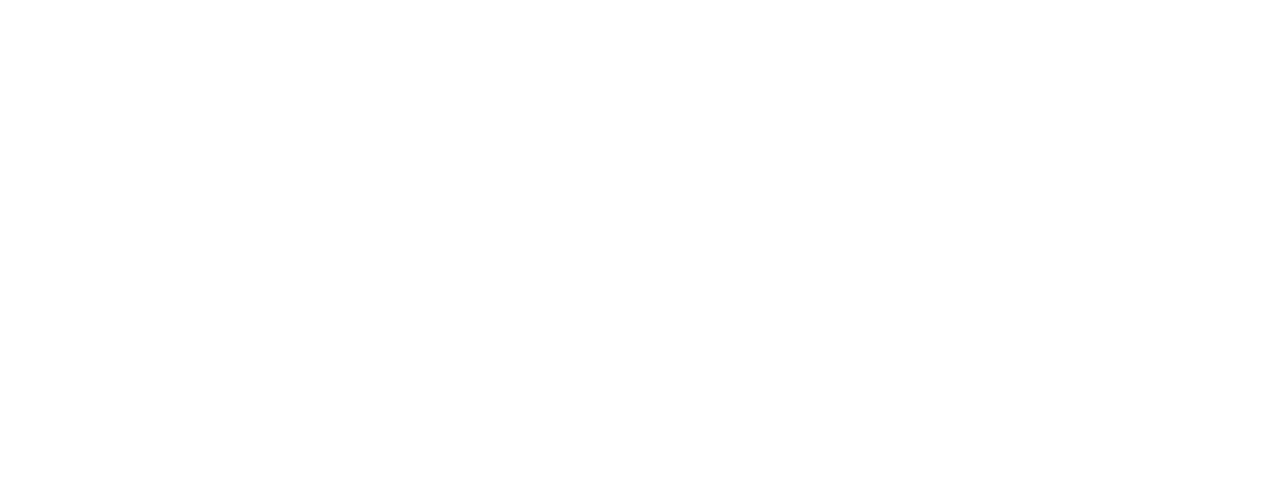
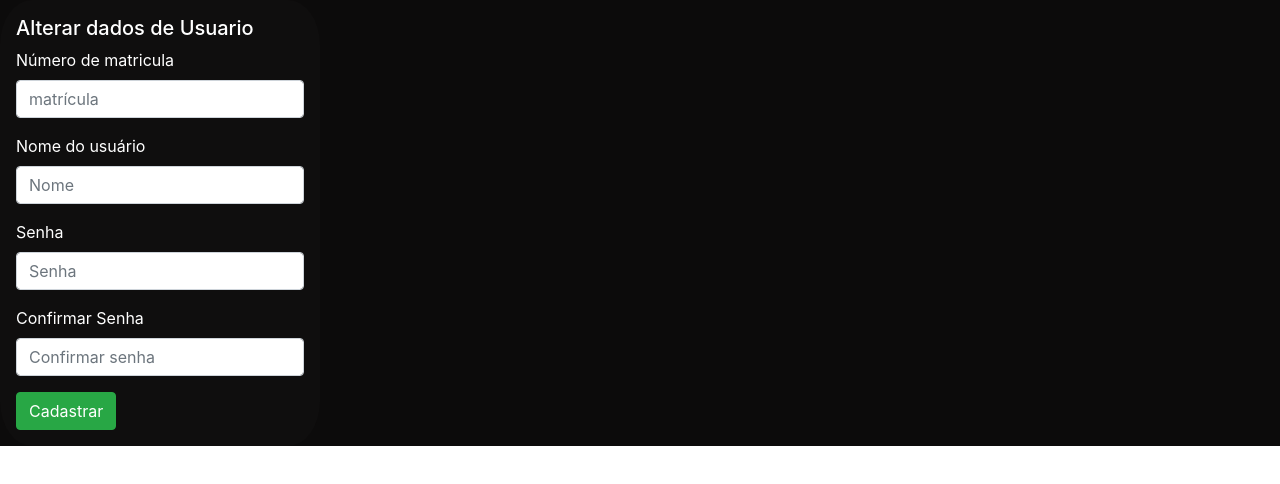
Before and after one commit to julianadeveloper/FuncionariosFront, a Vue app: page /UpdateUser in a window 1280 px wide. Before the commit this address had no page. Shown: the top 484 px of the page. Built offline with nearby package versions, Linux system fonts and the light colour scheme.

Commit message:
req criar e listar users ok

```diff
--- a/src/App.vue
+++ b/src/App.vue
@@ -1,9 +1,7 @@
 <template>
   <nav>
-    <router-link to="/LoginView"></router-link>
-        <router-link to="/CreateUser"></router-link>
-
-    <router-link to="/about"></router-link>
+    <!-- <router-link to="/LoginView"></router-link>
+    <router-link to="/CreateUser"></router-link>  -->
   </nav>
   <main>
   <div>
@@ -26,7 +24,6 @@
   box-sizing:border-box;
   overflow: hidden;
 
-
 }
 
 @media only screen and (max-width:720px ){
@@ -36,7 +33,6 @@
     flex-shrink: inherit;
     width: 100vw;
     height: 100vh;
-    overflow: hidden;
 
   }
 
--- /dev/null
+++ b/src/components/ButtonsCards.vue
@@ -0,0 +1,17 @@
+<template>
+    <div>
+        <a href="#" class="btn btn-primary btn-sm">Alterar dados</a>
+        <a href="#" class="btn btn-danger btn-sm">Excluir Funcionario</a>
+        <a href="#" class="btn btn-success btn-sm">Salvar</a>
+      </div>
+</template>
+
+<script lang="ts">
+import { defineComponent} from "vue";
+
+export default defineComponent({
+  name: "ButtonsCardsVue",
+
+
+  })
+</script>
--- a/src/components/CardUser.vue
+++ b/src/components/CardUser.vue
@@ -1,44 +1,67 @@
 <template>
   <div id="mycard">
-<div  class="card" style="width: 25rem">
+    <div v-for="(user, i) in users" :key="i" class="card" style="width: 22rem">
       <div class="card-body">
         <h5 class="card-title">Usuario</h5>
-        <p class="card-text column">
-          Nome: Funcionario x; <br/>
-          Matricula: 1234,
-        </p>
-        <a href="#" class="btn btn-primary btn-sm">Alterar dados</a>
-        <a href="#" class="btn btn-danger btn-sm">Excluir Funcionario</a>
-        <a href="#" class="btn btn-success btn-sm">Salvar</a>
+        <p>Nome:{{ user.username }}</p>
+        <p>Matricula:{{ user.name }}</p>
+    <div>
+       <ButtonsCardsVue/>
     </div>
+    </div>
+        <!-- aqui irei retornar o procedimento q foi feito como get, delet, update... -->
+        <p class="card-text column"></p>
+
     </div>
   </div>
 </template>
+
 <script lang="ts">
-import { defineComponent } from "vue";
-
+import ButtonsCardsVue from "./ButtonsCards.vue";
+import { defineComponent, onMounted, ref } from "vue";
+import { ApiService } from "../services/api";
 export default defineComponent({
   name: "CardUser",
+
+  components:{
+    ButtonsCardsVue,
+  },
+  setup() {
+    const apiService = new ApiService();
+
+    const users = ref([]);
+
+    onMounted(async () => {
+      users.value = await apiService.listUsers();
+    });
+
+    return { users };
+  },
 });
 </script>
 <style>
-#mycard{
+#mycard {
+  flex-wrap: wrap;
   margin: 1.5rem;
   display: flex;
   justify-content: flex-start;
   align-items: center;
-    flex-direction: column;
-
+  flex-direction: row;
+  flex-wrap: wrap;
 }
-.btn{
+.btn {
   margin: 0.5rem;
 }
-.card-title, .card-text{
+.card-title,
+.card-text {
   color: white;
-
 }
-.card{
+.card {
+  max-width: 100%;
   background-color: rgb(34, 83, 126);
+  margin: 0.5rem;
 }
-
+p {
+  color: white;
+}
 </style>
--- a/src/components/FormCreateUser.vue
+++ b/src/components/FormCreateUser.vue
@@ -1,43 +1,87 @@
 <template>
   <section class="createuser">
-
     <form class="center form-create">
       <div class="form-group">
         <h5>Cadastrar Usuario</h5>
         <label for="exampleInputEmail1">Número de matricula</label>
-<input type="text" class="form-control" id="exampleInputEmail1" placeholder="Numero de matrícula">
+        <input
+          type="text"
+          class="form-control"
+          id="exampleInputEmail1"
+          placeholder="Numero de matrícula"
+          v-model="user.username"
+        />
       </div>
       <div class="form-group">
-
-
         <label for="exampleInputEmail1">Nome do usuário</label>
-<input type="text" class="form-control" id="exampleInputEmail1" placeholder="Numero de matrícula">
+        <input
+          type="text"
+          class="form-control"
+          id="exampleInputUser"
+          placeholder="Nome"
+          v-model="user.name"
+        />
+      </div>
+      <div class="form-group">
+        <label for="exampleInputPassword1"> Senha</label>
+        <input
+          type="password"
+          class="form-control"
+          id="exampleInputPassword1"
+          placeholder="Senha"
+          v-model="user.password"
+        />
       </div>
       <div class="form-group">
         <label for="exampleInputPassword1">Confirmar Senha</label>
-    <input type="password" class="form-control" id="exampleInputPassword1" placeholder="Senha">
+        <input
+          type="password"
+          class="form-control"
+          id="exampleInputPassword2"
+          placeholder="Confirmar Senha"
+          v-model="user.passwordConfirm"
+        />
       </div>
-  <div class="form-group form-check">
-    <input type="checkbox" class="form-check-input" id="exampleCheck1">
-    <label class="form-check-label" for="exampleCheck1">Salvar</label>
-  </div>
-  <button type="submit" class="btn btn-success">Cadastrar</button>
+      <button type="submit" class="btn btn-success" @click.prevent="register()">Cadastrar</button>
     </form>
   </section>
 </template>
+
 <script lang="ts">
-import { defineComponent } from "vue";
+import { ApiService } from "../services/api";
+import { defineComponent, ref } from "vue";
 export default defineComponent({
   name: "FormCreateUser",
-})
+  setup() {
+    const user = ref({
+      username: "",
+      name: "",
+      password: "",
+      passwordConfirm: "",
+    });
+    const apiService = new ApiService();
+    return { user, apiService };
+  },
+
+  methods:{
+    register(){
+
+     const passwordOk =  this.user.password === this.user.passwordConfirm
+
+      this.apiService.userCreate(this.user)
+
+  }
+
+}});
 </script>
+
 <style scope>
-.create-user{
+.create-user {
   display: flex;
   overflow: hidden;
   background: rgb(7, 6, 6);
 }
-.form-create{
+.form-create {
   align-items: center;
   justify-content: center;
   color: white;
@@ -47,5 +91,4 @@
   height: auto;
   border-radius: 10%;
 }
-
 </style>
--- /dev/null
+++ b/src/components/UpdateUser.vue
@@ -0,0 +1,52 @@
+<template>
+<section class="updateuser">
+
+<form class="center form-create"  @submit.prevent="userUdpdate()">
+  <div class="form-group">
+    <h5>Alterar dados de Usuario</h5>
+    <label for="exampleInputEmail1">Número de matricula</label>
+<input type="text" class="form-control" id="exampleInputEmail1" placeholder="matrícula" v-model="matricula">
+  </div>
+   <div class="form-group">
+
+
+    <label for="exampleInputEmail1">Nome do usuário</label>
+<input type="text" class="form-control" id="exampleInputName" placeholder="Nome" v-model="name">
+  </div>
+  <div class="form-group">
+    <label for="exampleInputPassword1"> Senha</label>
+    <input type="password" class="form-control" id="exampleInputPassword1" placeholder="Senha" v-model="password">
+  </div>
+   <div class="form-group">
+    <label for="exampleInputPassword1">Confirmar Senha</label>
+    <input type="password" class="form-control" id="exampleInputPassword2" placeholder="Confirmar senha" v-model="passconfirm">
+  </div>
+  <button type="submit" class="btn btn-success">Cadastrar</button>
+</form>
+</section>
+</template>
+<script lang="ts">
+import { defineComponent } from "vue";
+export default defineComponent({
+  name: "UpdateUser",
+
+})
+</script>
+<style scope>
+.create-user{
+    display: flex;
+    overflow: hidden;
+    background: rgb(7, 6, 6);
+}
+.form-create{
+    align-items: center;
+    justify-content: center;
+    color: white;
+    background-color: rgba(17, 16, 16, 0.747);
+    padding: 1rem;
+    width: 20rem;
+    height: auto;
+    border-radius: 10%;
+}
+
+</style>
--- a/src/router/index.ts
+++ b/src/router/index.ts
@@ -1,18 +1,18 @@
 import { createRouter, createWebHistory, RouteRecordRaw } from 'vue-router'
 import LateralBar from '../views/HomeView.vue'
-import LoginUser from '../views/LoginView.vue'
-import CardUser from '../components/CardUser.vue'
 import FormCreateUser from '../components/FormCreateUser.vue'
+
+
 const routes: Array<RouteRecordRaw> = [
   {
     path: '/',
     name: 'login',
-    component: () => import(/* webpackChunkName: "about" */ '../views/LoginView.vue')
+    component: () => import(/* webpackChunkName: "loginVue" */ '../views/LoginView.vue')
   },
   {
     path: '/home',
     name: 'home',
-    component: LateralBar
+    component: LateralBar,
   },
   {
     path: '/createuser',
@@ -22,9 +22,14 @@
 
   },
   {
+    path: '/UpdateUser',
+    name: 'UpdateUser',
+    component: () => import(/* webpackChunkName: "updateUser" */ '../components/UpdateUser.vue')
+  },
+  {
     path: '/panel',
     name: 'panel',
-   component: () => import(/* webpackChunkName: "about" */ '../components/CardUser.vue')  },
+   component: () => import(/* webpackChunkName: "CardUser" */ '../components/CardUser.vue')  },
 
 ]
 
--- /dev/null
+++ b/src/services/api.ts
@@ -0,0 +1,21 @@
+import axios, { AxiosInstance } from "axios";
+
+export class ApiService {
+  private readonly api: AxiosInstance = axios.create({
+    baseURL: "http://localhost:3000/",
+  });
+
+  async listUsers() {
+    const result = await this.api.get("/users");
+    return result.data;
+  }
+
+  async userCreate(data : any ){
+    return this.api.post('/users', data)
+
+  }
+
+  async userUdpdate(data: any){
+    return this.api.put('/users/:id', data);
+  }
+}
--- a/src/views/HomeView.vue
+++ b/src/views/HomeView.vue
@@ -2,25 +2,17 @@
   <div id="homeview" class="home">
   <section>
     <LateralBar/>
-  </section>
-  <!-- <section>
-    <FormCreateUser/>
-  </section> -->
-  <!-- <MenuUser/> -->
-
-
+     </section>
   </div>
 </template>
 
 <script lang="ts">
-import { defineAsyncComponent, defineComponent } from 'vue';
+import {  defineComponent } from 'vue';
 import LateralBar from '@/components/LateralBar.vue'; // @ is an alias to /src
-// import FormCreateUser from '../components/FormCreateUser.vue'
 export default defineComponent({
   name: 'HomeView',
   components: {
     LateralBar,
-    // FormCreateUser,
    },
 });
 </script>
@@ -33,7 +25,6 @@
   margin:0;
   padding:0;
   box-sizing:border-box;
-  overflow: hidden;
 }
 
 @media only screen and (max-width:720px ){
@@ -45,7 +36,6 @@
     align-items: flex-start;
     width: 100vw;
     max-height: 100vh;
-    overflow: hidden;
 
   }
 
--- a/src/views/LoginView.vue
+++ b/src/views/LoginView.vue
@@ -7,10 +7,11 @@
 <script lang="ts">
 import { defineComponent } from 'vue';
 import LoginUser from '@/components/LoginUser.vue';
+
 export default defineComponent({
   name: 'LoginView',
   components: {
     LoginUser
-  },
+  }
 });
 </script>
```
Also changed, not shown: src/components/LoginUser.vue (+10 -5 lines), src/services/config.ts (deleted, +0 -7 lines), src/services/server.js (deleted, +0 -9 lines). Lines whose indentation alone changed are shown as unchanged.
